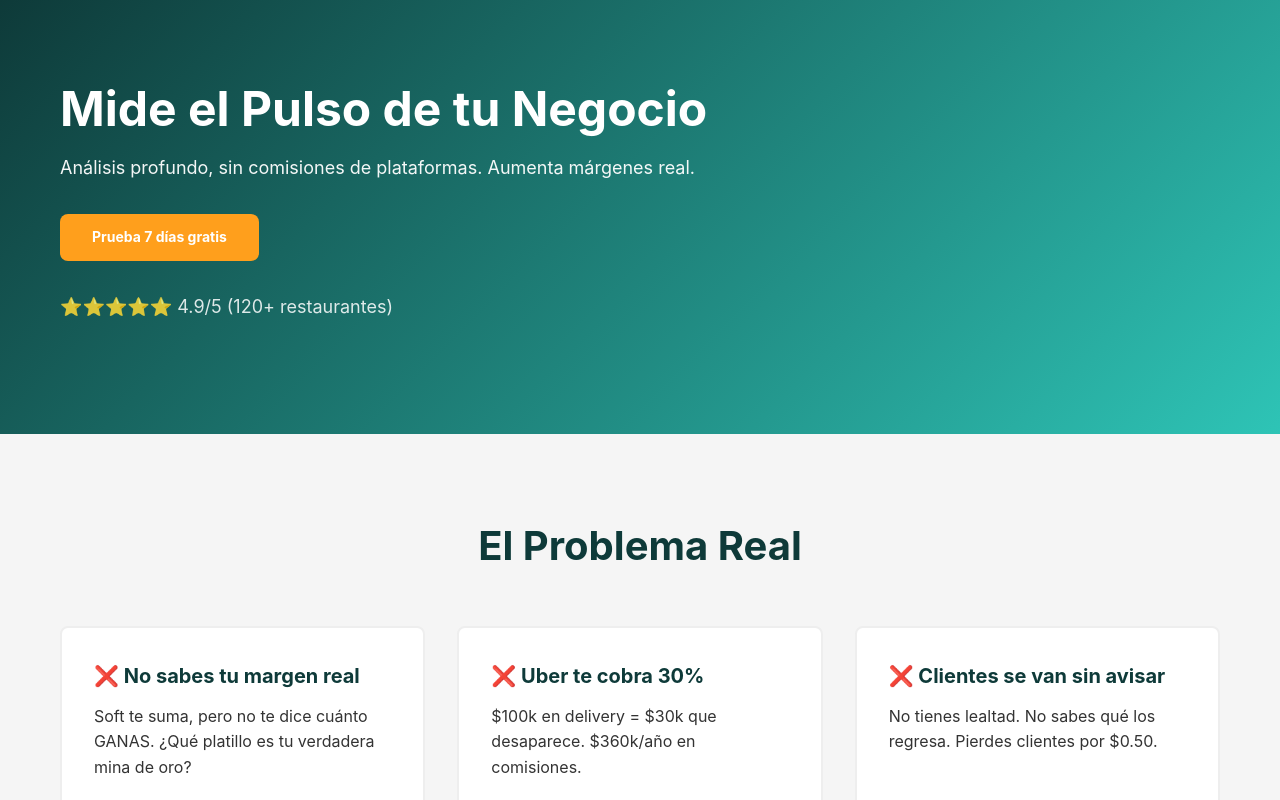
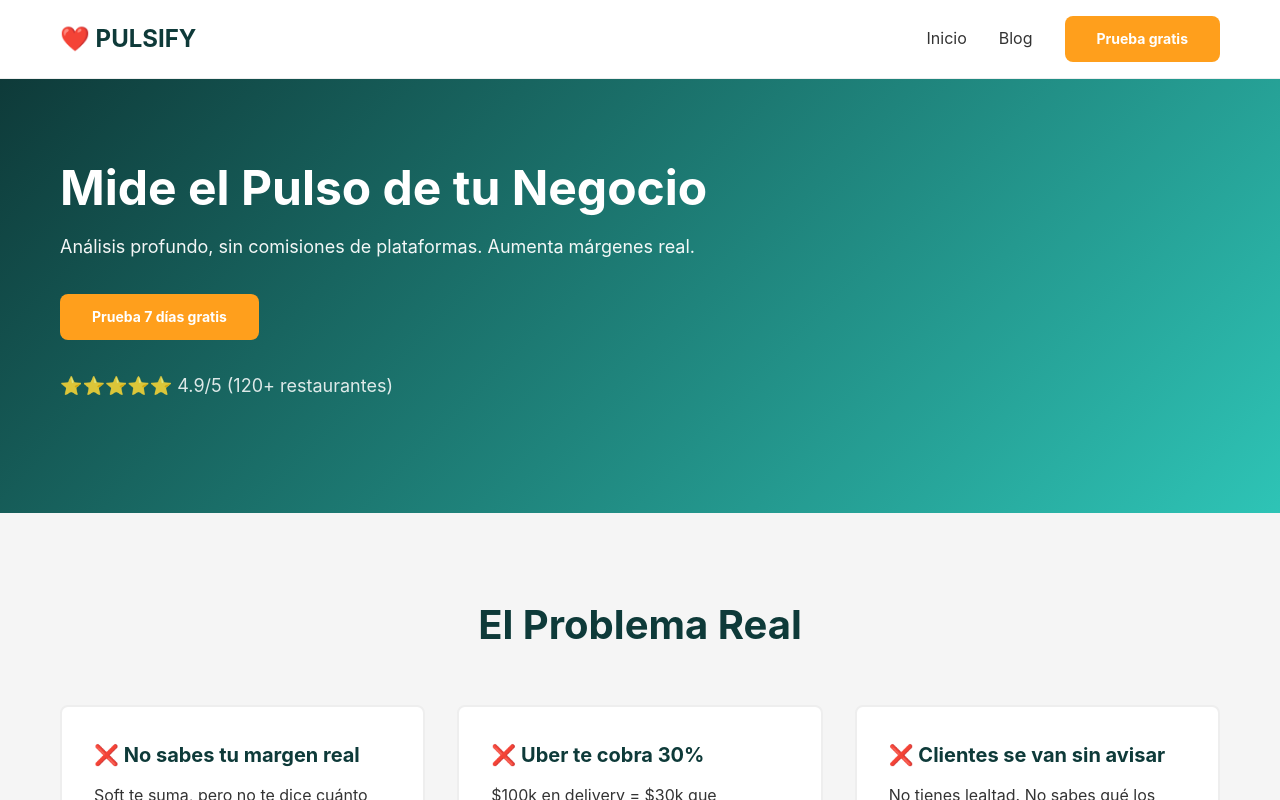
Before and after one commit to juanmurgon-dev/pulsify-website, a Next.js app: page / in a window 1280 px wide. Shown: the top 800 px of the page. Built offline with nearby package versions, Linux system fonts and the light colour scheme.

Commit message:
Fix layout

```diff
--- a/app/layout.tsx
+++ b/app/layout.tsx
@@ -1,33 +1,20 @@
-import type { Metadata } from "next";
-import { Geist, Geist_Mono } from "next/font/google";
 import "./globals.css";
+import Header from "@/components/Header";
+import Footer from "@/components/Footer";
 
-const geistSans = Geist({
-  variable: "--font-geist-sans",
-  subsets: ["latin"],
-});
-
-const geistMono = Geist_Mono({
-  variable: "--font-geist-mono",
-  subsets: ["latin"],
-});
-
-export const metadata: Metadata = {
-  title: "Create Next App",
-  description: "Generated by create next app",
+export const metadata = {
+  title: "PULSIFY - Análisis de Restaurantes",
+  description: "Aumenta tus márgenes sin comisión. Análisis + Pedidos + Lealtad.",
 };
 
-export default function RootLayout({
-  children,
-}: Readonly<{
-  children: React.ReactNode;
-}>) {
+export default function RootLayout({ children }: { children: React.ReactNode }) {
   return (
-    <html
-      lang="en"
-      className={`${geistSans.variable} ${geistMono.variable} h-full antialiased`}
-    >
-      <body className="min-h-full flex flex-col">{children}</body>
+    <html lang="es">
+      <body>
+        <Header />
+        {children}
+        <Footer />
+      </body>
     </html>
   );
 }
```
